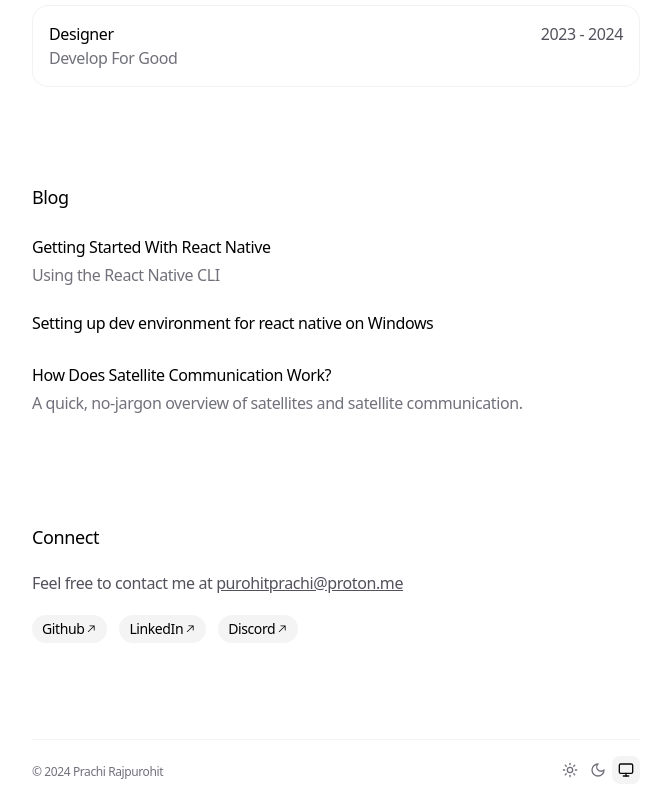
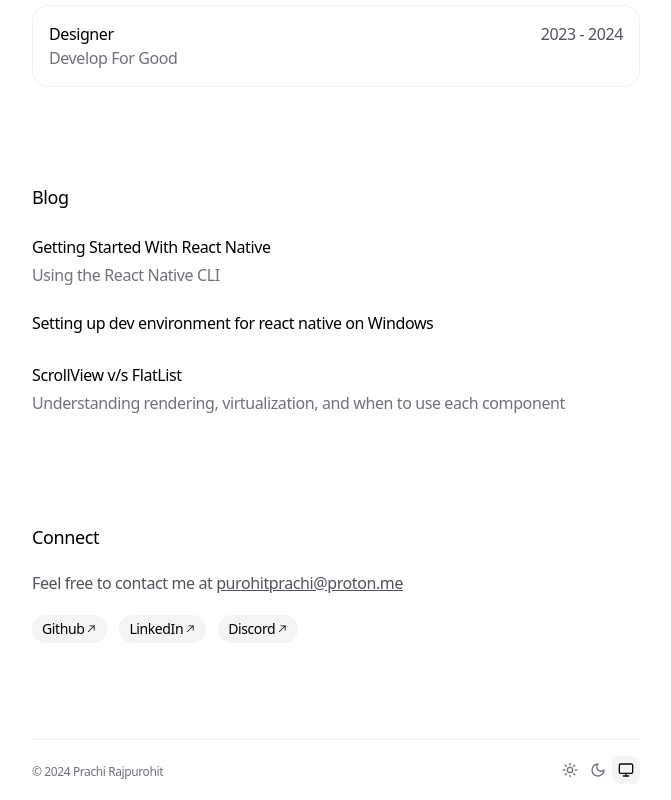
Before and after one commit to prachirajpurohit/personal-website, a Next.js app: page / in a window 1280 px wide. Shown: the part 1287-2087 px from the top of the page, without its empty margins (304-975 px from the left). Built offline with nearby package versions, Linux system fonts and the light colour scheme.

Commit message:
add blog

```diff
--- a/app/data.ts
+++ b/app/data.ts
@@ -99,12 +99,19 @@ export const BLOG_POSTS: BlogPost[] = [
     uid: 'blog-2',
   },
   {
-    title: 'How Does Satellite Communication Work?',
+    title: 'ScrollView v/s FlatList',
     description:
-      'A quick, no-jargon overview of satellites and satellite communication.',
-    link: '/blog/test-blog',
+      'Understanding rendering, virtualization, and when to use each component',
+    link: 'https://prachipurohit.hashnode.dev/scrollview-v-s-flatlist-in-rn',
     uid: 'blog-3',
   },
+  // {
+  //   title: 'How Does Satellite Communication Work?',
+  //   description:
+  //     'A quick, no-jargon overview of satellites and satellite communication.',
+  //   link: '/blog/test-blog',
+  //   uid: 'blog-3',
+  // },
 ]
 
 export const SOCIAL_LINKS: SocialLink[] = [
```
